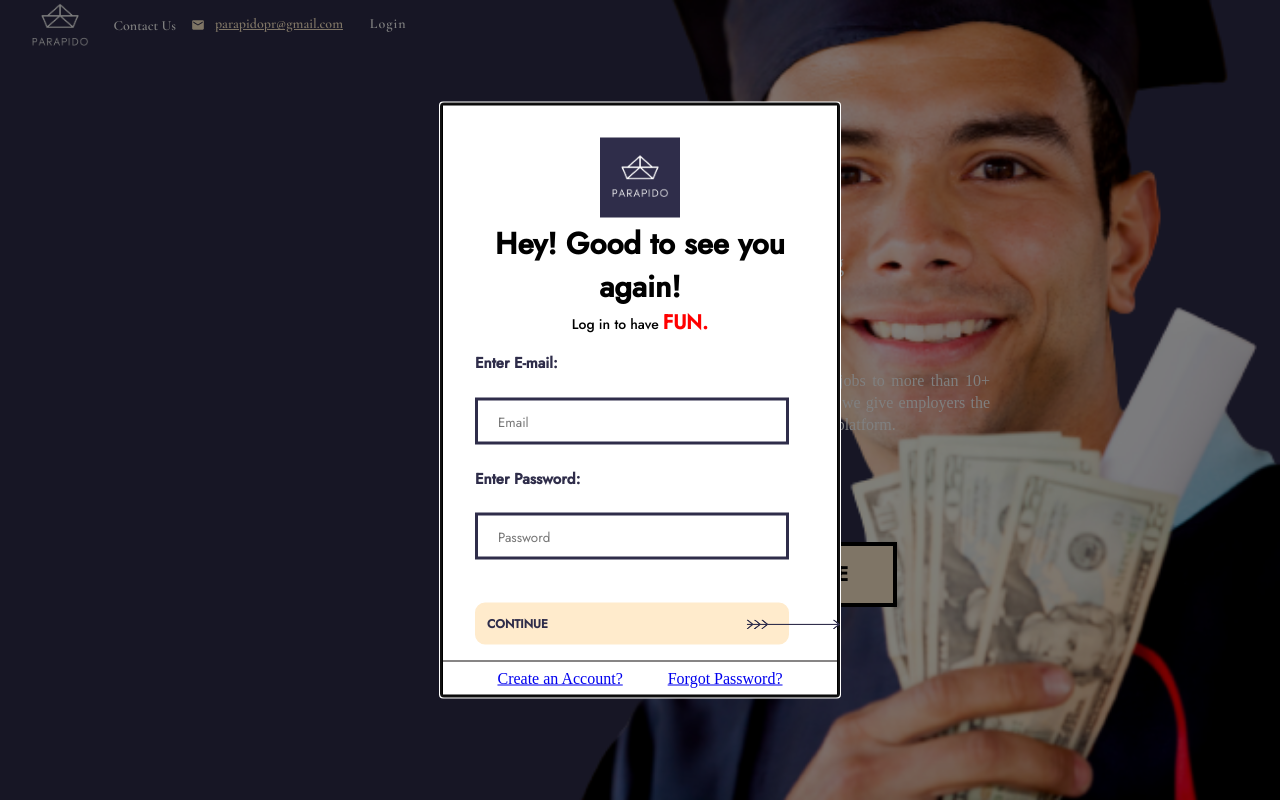
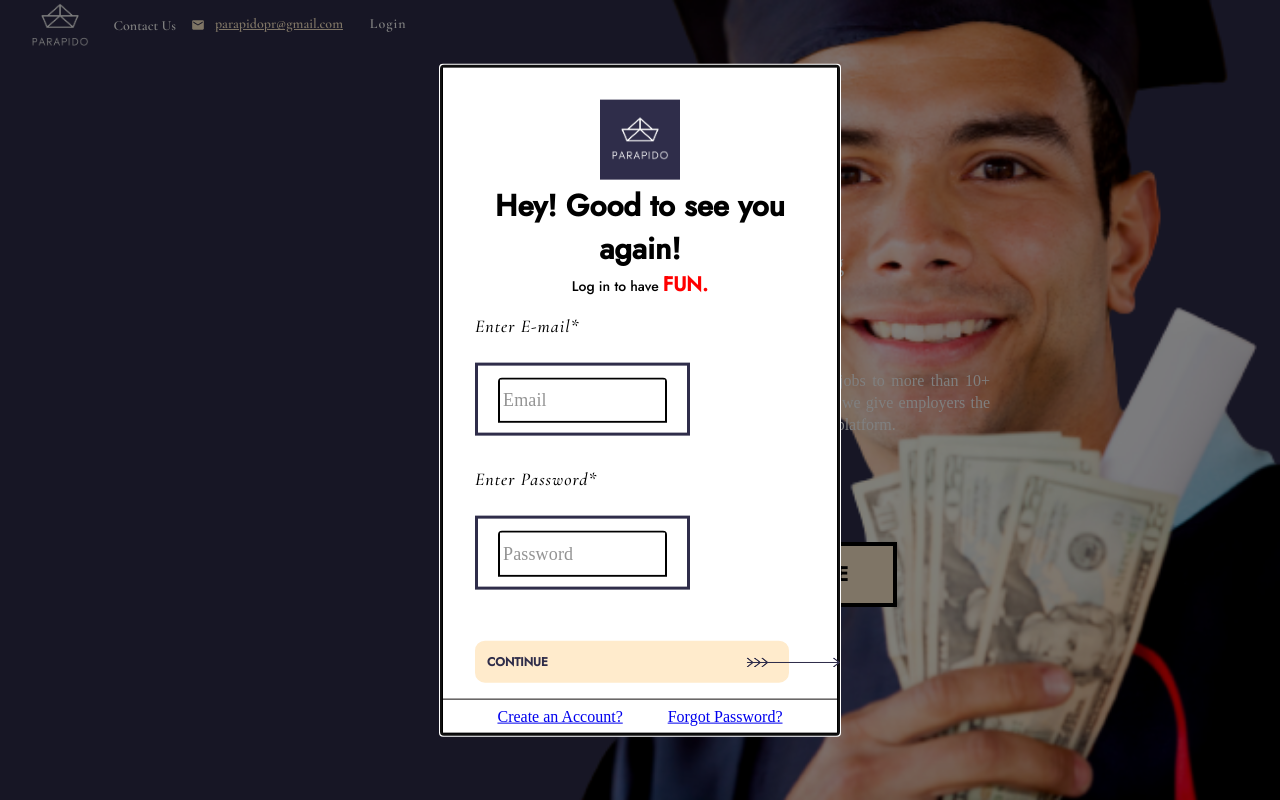
Before and after one commit to Mariie97/Capstone-QWERTY-Dev-Solutions-Team, a React (Create React App) app in the folder parapido-gui/: page / in a window 1280 px wide. Both pictures are taken after a click on the element "Login". Built offline with nearby package versions, Linux system fonts and the light colour scheme.

Commit message:
Hot fix for recoded removed accidentally in navbar

```diff
--- a/parapido-gui/src/Components/LoginModal.js
+++ b/parapido-gui/src/Components/LoginModal.js
@@ -7,6 +7,7 @@ import {Box, Modal} from "@material-ui/core";
 import loginModalLogo from '../Static/Images/Pa_Rapido_logo_bgPalette.png';
 import continueArrow from '../Static/Images/continueArrow.png';
 import ReportProblemIcon from '@material-ui/icons/ReportProblem';
+import Input from "./Input";
 
 
 const style = {
@@ -54,7 +55,6 @@ class LoginModal extends Component {
             })
         }).then(response => {
                 if(response.status === 200) {
-                    localStorage.setItem('is_auth', 'true');
                     response.json().then(data => {
                         localStorage.setItem('user_id', data.user_id);
                         localStorage.setItem('type', data.type);
@@ -86,7 +86,7 @@ class LoginModal extends Component {
                 {login_success ? <Redirect to='/jobdashboard'/> :
                     <div>
                         <Modal
-                            open={isOpen}
+                            open={true}
                             onClose={toggle}
                             style={{textAlign:"center"}}
                         >
@@ -103,19 +103,13 @@ class LoginModal extends Component {
                                     <div className="second-text-login-modal"> FUN.</div>
                                 </div>
                                 <div className="body-container-login-modal">
-                                    <label className="third-point-login-modal"> Enter E-mail: </label>
-                                    {login_failed ?
-                                        <input
-                                            className="input-login-modal-error"
-                                            type="text"
-                                            id="email"
-                                            name="email"
-                                            placeholder="Email"
-                                            onChange={this.handleChange}
-                                            onBlur={this.validateEmail}
-                                        />:
-                                        <input
+                                    <Input
                                         className="input-login-modal"
+                                        required
+                                        blackLabel
+                                        labelText='Enter E-mail'
+                                        emailError={emailError!==undefined}
+                                        errorMsg={emailError}
                                         type="text"
                                         id="email"
                                         name="email"
@@ -123,38 +117,21 @@ class LoginModal extends Component {
                                         onChange={this.handleChange}
                                         onBlur={this.validateEmail}
                                     />
-                                    }
-                                    {emailError !== undefined &&
-                                    <div className="required-field-login-modal">
-                                        <ReportProblemIcon style={report} /> {emailError}
-                                    </div>
-                                    }
-                                    <label className="third-point-login-modal"> Enter Password: </label>
-                                    {login_failed ?
-                                        <input
-                                            className="input-login-modal-error"
+                                    <Input
+                                        required
+                                        blackLabel
+                                        className="input-login-modal"
+                                        labelText='Enter Password'
+                                        error={passwordError!==undefined}
+                                        errorMsg={passwordError}
                                         type="password"
                                         id="password"
                                         name="password"
                                         placeholder="Password"
                                         onChange={this.handleChange}
                                         onBlur={this.validatePassword}
-                                        />:
-                                        <input
-                                            className="input-login-modal1"
-                                            type="password"
-                                            id="password"
-                                            name="password"
-                                            placeholder="Password"
-                                            onChange={this.handleChange}
-                                            onBlur={this.validatePassword}
-                                        />}
+                                    />
 
-                                    {passwordError !== undefined &&
-                                    <div className="required-field-login-modal">
-                                        <ReportProblemIcon style={report} /> {passwordError}
-                                    </div>
-                                    }
 
                                     <button onClick={this.handleOnClick} className="login-modal-continue-button">
                                         <div className="text-button-login-modal">
@@ -184,22 +161,18 @@ class LoginModal extends Component {
                 emailError: "This field is required"
             })
 
-            document.querySelector('.input-login-modal').style.cssText = 'border: 2px solid #cc3300;';
             return false;
         }
         else if (!pattern.test(this.state.email)) {
             this.setState({
                 emailError: "Invalid email format: @..."
             });
-            document.querySelector('.input-login-modal').style.cssText = 'border: 2px solid #cc3300;';
             return false;
         }
         this.setState({
             emailError: undefined
         })
-        document.querySelector('.input-login-modal').style.cssText = 'border: 3px solid #2F2D4A;';
         return true;
-
     }
 
     validatePassword(){
@@ -207,14 +180,11 @@ class LoginModal extends Component {
             this.setState({
                 passwordError: "This field is required"
             })
-
-            document.querySelector('.input-login-modal1').style.cssText = 'border: 2px solid #cc3300;';
             return false;
         }
         this.setState({
             passwordError: undefined
         })
-        document.querySelector('.input-login-modal1').style.cssText = 'border: 3px solid #2F2D4A;';
         return true;
     }
 }
```
Lines whose indentation alone changed are shown as unchanged.
